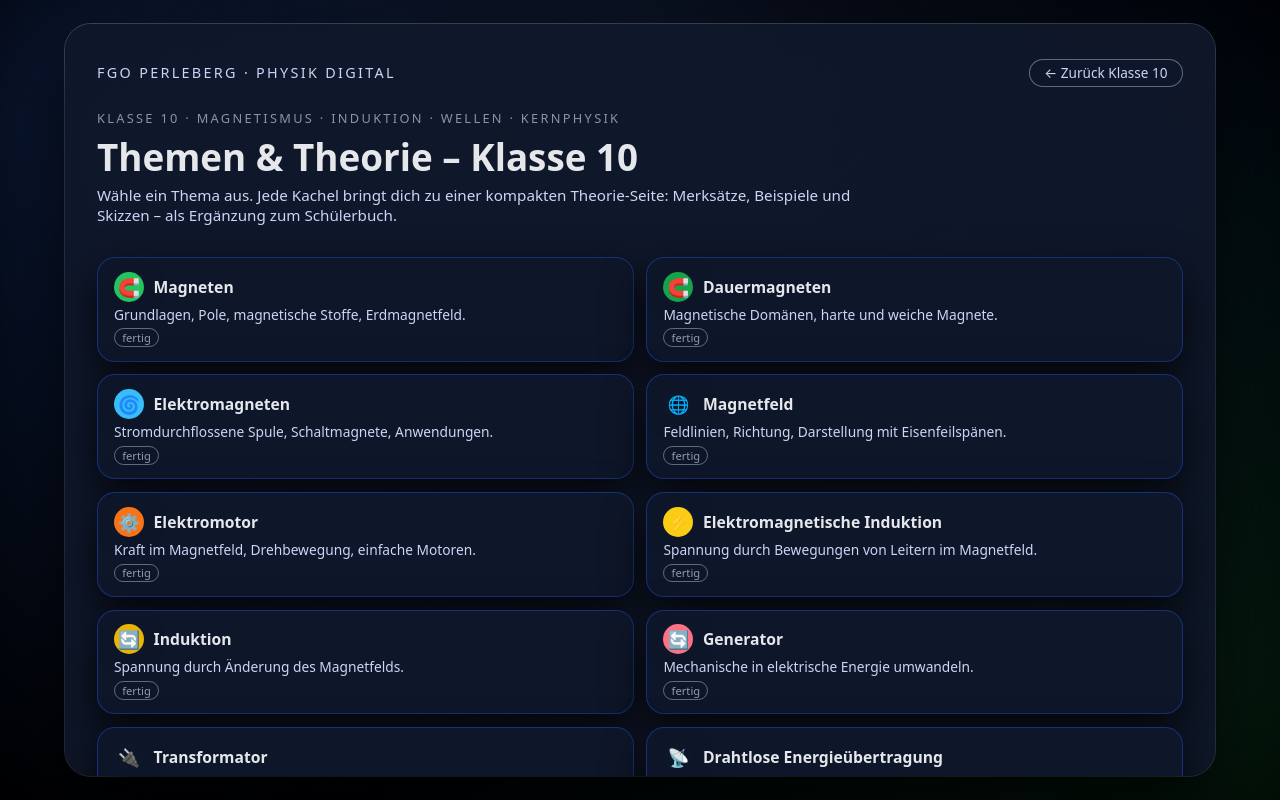
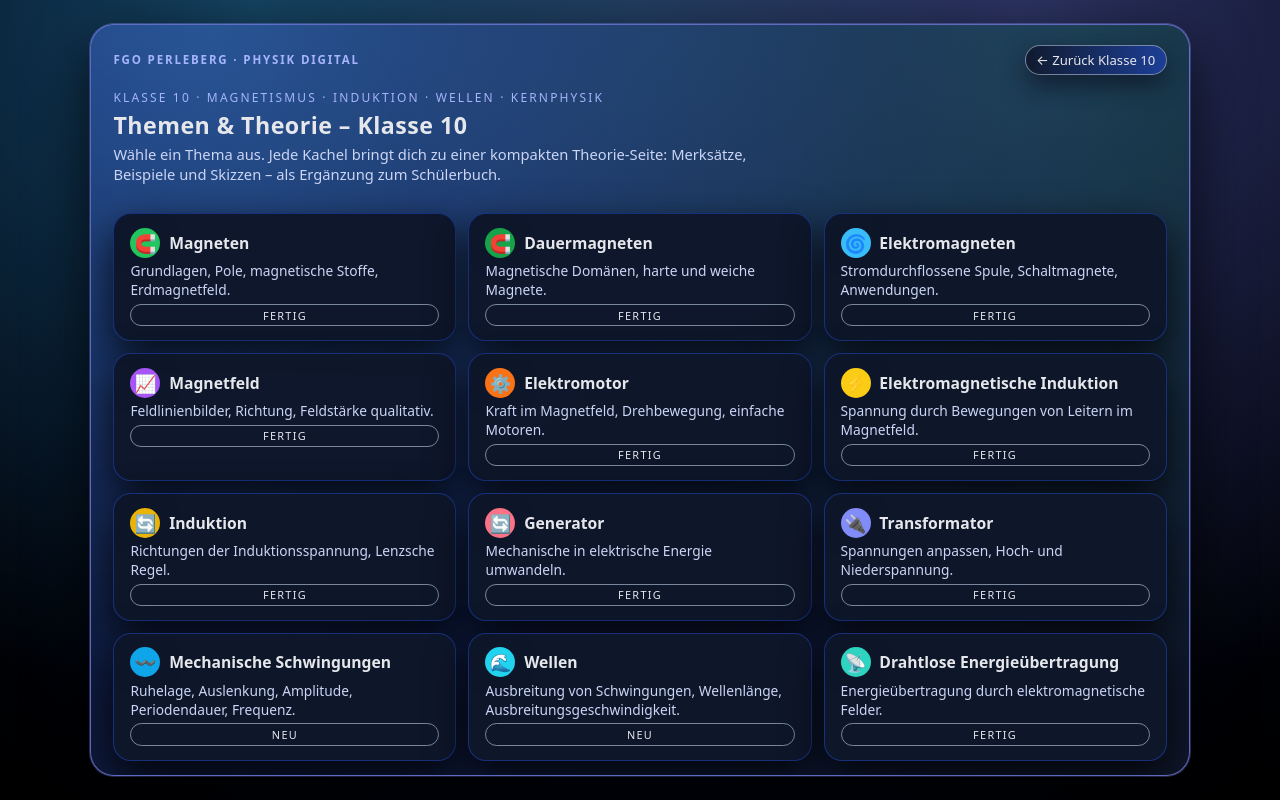
Before and after one commit to nagel-physik/physik-digital-7-10, a plain HTML site: page klasse10_themen.html in a window 1280 px wide. Drawn offline with Linux system fonts and the light colour scheme.

Commit message:
Add files via upload
hemenklasse10 aktualisiert – Schwingungen & Wellen hinzugefügt

```diff
--- a/klasse10_themen.html
+++ b/klasse10_themen.html
@@ -20,6 +20,8 @@
       --c-gen:      #fb7185;
       --c-trafo:    #818cf8;
       --c-wireless: #2dd4bf;
+      --c-schwing:  #0ea5e9;
+      --c-welle:    #22d3ee;
     }
 
     * { margin: 0; padding: 0; box-sizing: border-box; }
@@ -46,91 +48,114 @@
       justify-content: center;
     }
 
-    .bg-overlay {
+    .bg-glow {
       position: absolute;
       inset: 0;
       background:
-        radial-gradient(circle at top left, rgba(59,130,246,0.25), transparent 60%),
-        radial-gradient(circle at bottom right, rgba(34,197,94,0.22), transparent 60%);
-      pointer-events: none;
-    }
-
-    .vignette {
-      position: absolute;
-      inset: 0;
-      box-shadow: inset 0 0 160px rgba(0,0,0,0.9);
+        radial-gradient(circle at 20% 0%, rgba(56,189,248,0.35), transparent 55%),
+        radial-gradient(circle at 80% 0%, rgba(129,140,248,0.35), transparent 55%);
+      opacity: 0.9;
       pointer-events: none;
     }
 
     .panel {
       position: relative;
-      z-index: 5;
-      max-width: 1150px;
       width: 100%;
-      height: 100%;
-      margin: 0 auto;
-      padding: 2.2rem 2rem 2.4rem;
-      border-radius: 26px;
-      background: radial-gradient(circle at top, rgba(15,23,42,0.98), rgba(15,23,42,0.92));
+      max-width: 1100px;
+      max-height: 100%;
+      padding: 1.25rem 1.4rem 1.4rem;
+      border-radius: 24px;
+      background: radial-gradient(circle at top left, rgba(30,64,175,0.45), rgba(15,23,42,0.98));
       box-shadow:
-        0 30px 80px rgba(0,0,0,0.9),
-        0 0 0 1px rgba(148,163,184,0.4);
+        0 20px 60px rgba(0,0,0,0.7),
+        0 0 0 1px rgba(129,140,248,0.45);
+      border: 1px solid rgba(129,140,248,0.7);
+      overflow: hidden;
       display: flex;
       flex-direction: column;
-      gap: 1.4rem;
-      overflow: auto;
+      gap: 0.9rem;
+    }
+
+    .panel::before {
+      content: "";
+      position: absolute;
+      inset: 0;
+      background:
+        radial-gradient(circle at 10% 0%, rgba(96,165,250,0.22), transparent 55%),
+        radial-gradient(circle at 90% 0%, rgba(52,211,153,0.20), transparent 55%);
+      opacity: 0.9;
+      mix-blend-mode: screen;
+      pointer-events: none;
+    }
+
+    .panel > * {
+      position: relative;
+      z-index: 1;
     }
 
     .topbar {
       display: flex;
       justify-content: space-between;
       align-items: center;
-      gap: 1rem;
-      flex-wrap: wrap;
+      gap: 0.75rem;
+      font-size: 0.9rem;
     }
 
     .brand {
-      font-size: .9rem;
-      letter-spacing: .16em;
+      font-weight: 600;
+      letter-spacing: 0.16em;
       text-transform: uppercase;
-      color: var(--text-soft);
+      font-size: 0.72rem;
+      color: #a5b4fc;
     }
 
     .back-link {
-      font-size: .85rem;
-      color: var(--text-soft);
+      font-size: 0.82rem;
+      padding: 0.3rem 0.65rem;
+      border-radius: 999px;
+      border: 1px solid rgba(148,163,184,0.75);
+      color: #e5e7eb;
       text-decoration: none;
-      border-radius: 999px;
-      border: 1px solid rgba(148,163,184,0.6);
-      padding: .2rem .9rem;
-      background: rgba(15,23,42,0.8);
+      background: linear-gradient(to right, rgba(15,23,42,0.9), rgba(30,64,175,0.75));
+      box-shadow: 0 10px 25px rgba(15,23,42,0.85);
     }
-    .back-link:hover { border-color:#e5e7eb; color:#e5e7eb; }
+
+    .back-link:hover {
+      border-color: #e5e7eb;
+      box-shadow: 0 14px 32px rgba(15,23,42,0.9);
+    }
+
+    section {
+      position: relative;
+      z-index: 1;
+    }
 
     .tagline {
-      font-size: .8rem;
-      color: rgba(148,163,184,0.9);
+      font-size: 0.75rem;
+      letter-spacing: 0.18em;
       text-transform: uppercase;
-      letter-spacing: .18em;
-      margin-bottom: .3rem;
+      color: #a5b4fc;
+      margin-bottom: 0.2rem;
     }
 
     h1 {
-      font-size: clamp(1.9rem, 3vw, 2.3rem);
-      margin-bottom: .2rem;
+      font-size: 1.45rem;
+      letter-spacing: 0.02em;
+      margin-bottom: 0.2rem;
     }
 
     .intro {
-      font-size: .95rem;
+      font-size: 0.92rem;
       color: var(--text-soft);
-      max-width: 780px;
+      max-width: 640px;
     }
 
     .grid {
-      margin-top: .6rem;
       display: grid;
-      grid-template-columns: repeat(2, minmax(0, 1fr));
-      gap: .8rem;
+      grid-template-columns: repeat(3, minmax(0, 1fr));
+      gap: 0.75rem;
+      margin-top: 0.9rem;
+      align-content: flex-start;
     }
 
     .tile {
@@ -149,14 +174,15 @@
       gap: .2rem;
       color: inherit;
       text-decoration: none;
+      height: 100%;
     }
 
     .tile-header {
       display: flex;
       align-items: center;
-      gap: .6rem;
+      gap: 0.55rem;
+      font-size: 0.98rem;
       font-weight: 600;
-      font-size: .98rem;
     }
 
     .icon {
@@ -172,21 +198,40 @@
     }
 
     .tile p {
-      font-size: .86rem;
+      font-size: 0.86rem;
       color: var(--text-soft);
     }
 
     .badge {
-      font-size: .7rem;
-      padding: .05rem .45rem;
+      display: inline-flex;
+      align-items: center;
+      justify-content: center;
+      font-size: 0.68rem;
+      padding: 0.18rem 0.5rem;
       border-radius: 999px;
-      border: 1px solid rgba(148,163,184,0.6);
-      color: rgba(148,163,184,0.95);
-      align-self: flex-start;
-      margin-top: .1rem;
+      border: 1px solid rgba(148,163,184,0.8);
+      margin-top: 0.1rem;
+      text-transform: uppercase;
+      letter-spacing: 0.12em;
+      color: #e5e7eb;
     }
 
-    /* individuelle Farben */
+    .tile::after {
+      content: "";
+      position: absolute;
+      inset: -30%;
+      opacity: 0;
+      background:
+        radial-gradient(circle at 0% 0%, rgba(59,130,246,0.16), transparent 55%),
+        radial-gradient(circle at 100% 100%, rgba(16,185,129,0.16), transparent 55%);
+      transition: opacity 0.18s ease-out;
+      pointer-events: none;
+    }
+
+    .tile:hover::after {
+      opacity: 1;
+    }
+
     .magnet   .icon { background: var(--c-magnet); }
     .dauer    .icon { background: var(--c-dauer); }
     .emag     .icon { background: var(--c-elektro); }
@@ -197,27 +242,52 @@
     .gen      .icon { background: var(--c-gen); }
     .trafo    .icon { background: var(--c-trafo); }
     .wireless .icon { background: var(--c-wireless); }
+    .schwing  .icon { background: var(--c-schwing); }
+    .welle    .icon { background: var(--c-welle); }
 
-    .tile:hover {
-      border-color: rgba(96,165,250,0.9);
-      transform: translateY(-1px);
-      transition: all .16s ease-out;
+    .footer {
+      margin-top: 0.6rem;
+      font-size: 0.72rem;
+      color: rgba(148,163,184,0.9);
+      display: flex;
+      justify-content: space-between;
+      gap: 0.5rem;
+      flex-wrap: wrap;
     }
 
     @media (max-width: 900px) {
-      .panel { padding: 1.8rem 1.4rem 2.1rem; }
-      .grid  { grid-template-columns: minmax(0, 1fr); }
+      .grid {
+        grid-template-columns: repeat(2, minmax(0, 1fr));
+      }
     }
 
-    @media (max-width: 720px) {
-      .brand { width: 100%; }
+    @media (max-width: 650px) {
+      .app {
+        padding: 0.65rem;
+        align-items: stretch;
+      }
+      .panel {
+        border-radius: 18px;
+        padding: 0.9rem 0.85rem 1.1rem;
+        max-height: none;
+      }
+      .grid {
+        grid-template-columns: minmax(0, 1fr);
+        max-height: none;
+      }
+      body {
+        align-items: stretch;
+      }
+      .topbar {
+        flex-direction: column;
+        align-items: flex-start;
+      }
     }
   </style>
 </head>
 <body>
 <div class="app">
-  <div class="bg-overlay"></div>
-  <div class="vignette"></div>
+  <div class="bg-glow" aria-hidden="true"></div>
 
   <main class="panel" aria-labelledby="k10-themen-title">
 
@@ -250,7 +320,6 @@
       </article>
 
       <!-- Dauermagneten -->
-      <!-- Dauermagneten -->
       <article class="tile dauer">
         <a href="theorie_dauermagneten.html">
           <div class="tile-header">
@@ -275,13 +344,13 @@
       </article>
 
       <!-- Magnetfeld -->
-      <article class="tile magnetfeld">
+      <article class="tile feld">
         <a href="theorie_magnetfeld.html">
           <div class="tile-header">
-            <div class="icon">🌐</div>
+            <div class="icon">📈</div>
             <div>Magnetfeld</div>
           </div>
-          <p>Feldlinien, Richtung, Darstellung mit Eisenfeilspänen.</p>
+          <p>Feldlinienbilder, Richtung, Feldstärke qualitativ.</p>
           <span class="badge">fertig</span>
         </a>
       </article>
@@ -317,7 +386,7 @@
             <div class="icon">🔄</div>
             <div>Induktion</div>
           </div>
-    <p>Spannung durch Änderung des Magnetfelds.</p>
+          <p>Richtungen der Induktionsspannung, Lenzsche Regel.</p>
           <span class="badge">fertig</span>
         </a>
       </article>
@@ -335,19 +404,43 @@
       </article>
 
       <!-- Transformator -->
-<article class="tile traf">
+      <article class="tile trafo">
         <a href="theorie_transformator.html">
           <div class="tile-header">
             <div class="icon">🔌</div>
             <div>Transformator</div>
           </div>
-    <p>Spannung hoch- und heruntertransformieren.</p>
+          <p>Spannungen anpassen, Hoch- und Niederspannung.</p>
           <span class="badge">fertig</span>
         </a>
       </article>
 
-     <!-- Drahtlos -->
-<article class="tile draht">
+      <!-- Mechanische Schwingungen -->
+      <article class="tile schwing">
+        <a href="theorie_schwingungen.html">
+          <div class="tile-header">
+            <div class="icon">〰️</div>
+            <div>Mechanische Schwingungen</div>
+          </div>
+          <p>Ruhelage, Auslenkung, Amplitude, Periodendauer, Frequenz.</p>
+          <span class="badge">neu</span>
+        </a>
+      </article>
+
+      <!-- Wellen -->
+      <article class="tile welle">
+        <a href="theorie_wellen.html">
+          <div class="tile-header">
+            <div class="icon">🌊</div>
+            <div>Wellen</div>
+          </div>
+          <p>Ausbreitung von Schwingungen, Wellenlänge, Ausbreitungsgeschwindigkeit.</p>
+          <span class="badge">neu</span>
+        </a>
+      </article>
+
+      <!-- Drahtlose Energieübertragung -->
+      <article class="tile wireless">
         <a href="theorie_drahtlos.html">
           <div class="tile-header">
             <div class="icon">📡</div>
@@ -360,7 +453,8 @@
     </section>
 
     <footer class="footer">
-      © 2025 – M. Nagel · FGO Perleberg · Physik Digital 7–10 · Themen Klasse 10
+      <span>© 2025 – M. Nagel · FGO Perleberg · Physik Digital 7–10 · Themen Klasse 10</span>
+      <span>Version: Magnetismus · Induktion · Schwingungen &amp; Wellen</span>
     </footer>
   </main>
 </div>
```
Lines whose indentation alone changed are shown as unchanged.
